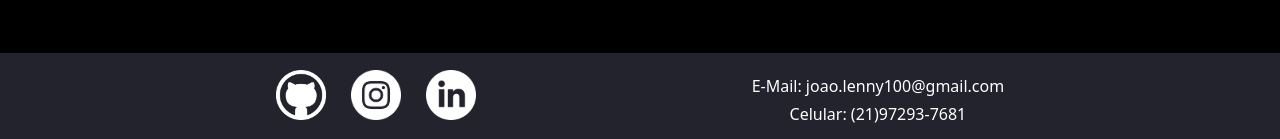
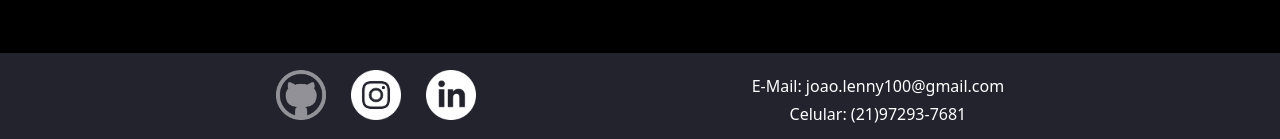
Before and after one commit to JVLENNY10/JVLENNY10.github.io, a React (Create React App) app: page / in a window 1280 px wide. In both pictures the pointer is over the picture 300 px from the left and 777 px from the top of the page. Shown: the part 683-822 px from the top of the page. Built offline with nearby package versions, Linux system fonts and the light colour scheme.

Commit message:
Editando a estilização de alguns links

```diff
--- a/src/css/components/footer.css
+++ b/src/css/components/footer.css
@@ -15,7 +15,13 @@ footer {
 }
 
 .social-networks img {
+  transition: 0.8s;
   width: 50px;
+}
+
+.social-networks img:hover {
+  opacity: 0.5;
+  transform: rotate(360deg);
 }
 
 .contact {
--- a/src/css/pages/home.css
+++ b/src/css/pages/home.css
@@ -24,6 +24,11 @@
   font-weight: bold;
   letter-spacing: 1px;
   text-decoration: none;
+  transition: 0.3s;
+}
+
+.home-info-container a:hover {
+  opacity: 0.7;
 }
 
 @media (max-width: 340px) {
--- a/src/css/pages/projects.css
+++ b/src/css/pages/projects.css
@@ -43,6 +43,11 @@
   color: #fff;
   font-size: 25px;
   text-decoration: none;
+  transition: 0.3s;
+}
+
+.projects-container div a:hover {
+  opacity: 0.7;
 }
 
 @media (max-width: 400px) {
```
